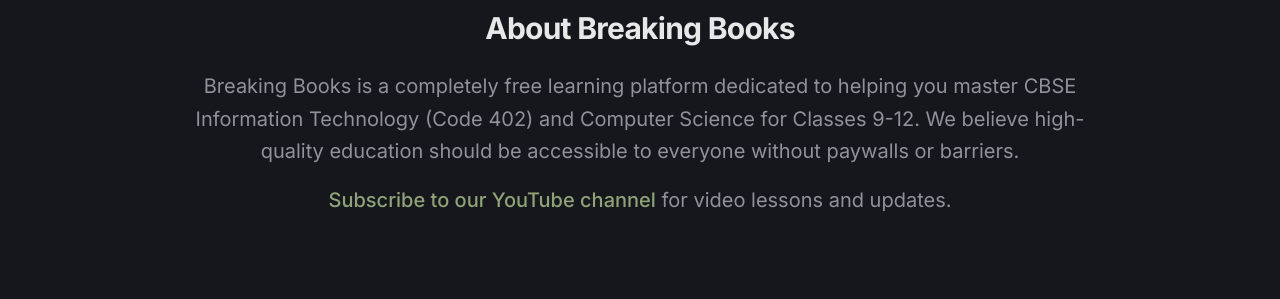
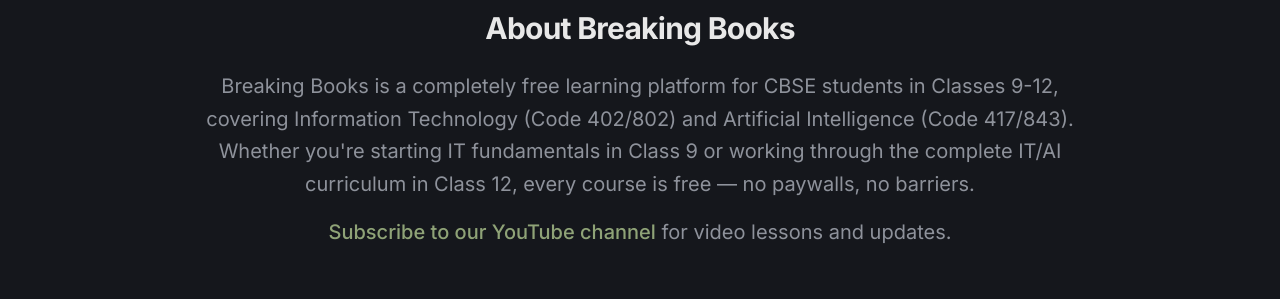
Before and after one commit to pratikkumarr/breakingbooks, a Next.js app: page / in a window 1280 px wide. Shown: the part 980-1279 px from the top of the page. Built offline with nearby package versions, Linux system fonts and the light colour scheme; no server answers; the database is empty.

Commit message:
description updated

```diff
--- a/app/page.tsx
+++ b/app/page.tsx
@@ -155,7 +155,7 @@
         <div className="max-w-4xl mx-auto flex flex-col items-center text-center gap-6">
           <h2 className="text-3xl font-bold tracking-tight text-foreground">About Breaking Books</h2>
           <p className="text-lg md:text-xl text-muted leading-relaxed">
-            Breaking Books is a completely free learning platform dedicated to helping you master CBSE Information Technology (Code 402) and Computer Science for Classes 9-12. We believe high-quality education should be accessible to everyone without paywalls or barriers.
+            Breaking Books is a completely free learning platform for CBSE students in Classes 9-12, covering Information Technology (Code 402/802) and Artificial Intelligence (Code 417/843). Whether you&apos;re starting IT fundamentals in Class 9 or working through the complete IT/AI curriculum in Class 12, every course is free — no paywalls, no barriers.
             <span className="block mt-4">
               <a href="https://www.youtube.com/@breakinngbooks" target="_blank" rel="noopener noreferrer" className="text-accent hover:underline font-medium">Subscribe to our YouTube channel</a> for video lessons and updates.
             </span>
```
